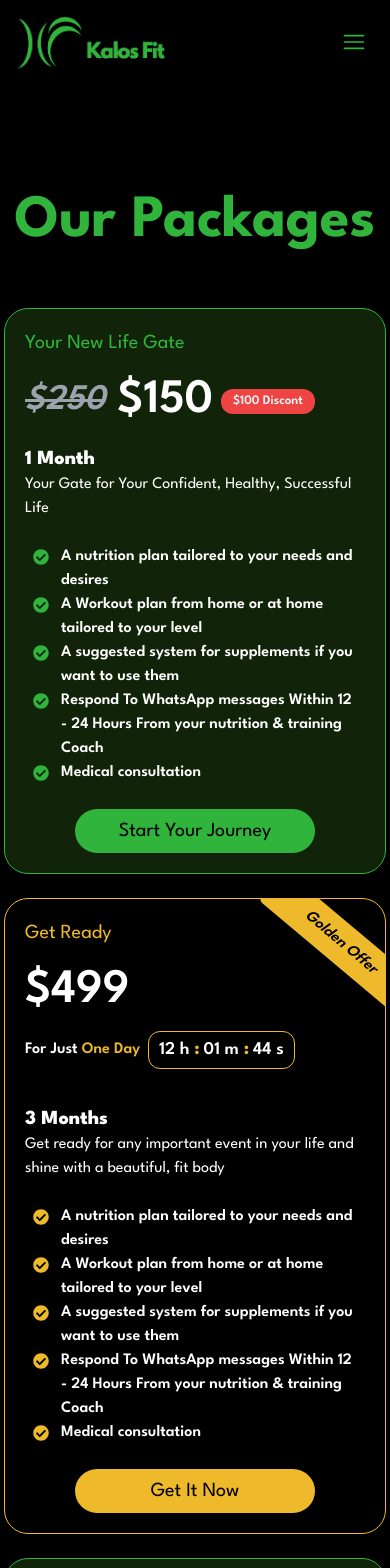
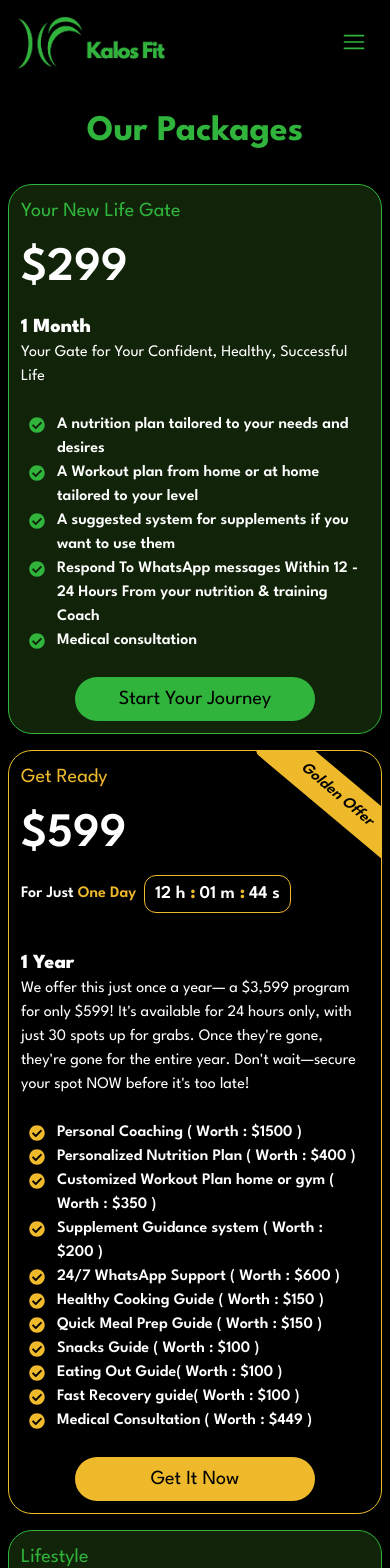
Before and after one commit to mohamed-sayed-elmahdy/kalos-fit, a Next.js app: page /packages in a window 390 px wide. Shown: the top 1568 px of the page. Built offline with nearby package versions, Linux system fonts and the light colour scheme.

Commit message:
Update packages and layout components

```diff
--- a/src/app/components/packages/Packages.jsx
+++ b/src/app/components/packages/Packages.jsx
@@ -13,8 +13,7 @@ const packages = [
   {
     name: "Your New Life Gate",
     period: "1 Month",
-    price: 150,
-    oldPrice: 250,
+    price: 299,
     summary: "Your Gate for Your Confident, Healthy, Successful Life",
     features: [
       "A nutrition plan tailored to your needs and desires",
@@ -31,17 +30,27 @@ const packages = [
   },
   {
     name: "Get Ready",
-    period: "3 Months",
-    price: 499,
-    oldPrice: 750,
+    period: "1 Year",
+    price: 599,
     summary:
-      "Get ready for any important event in your life and shine with a beautiful, fit body",
+      "We offer this just once a year—\n" +
+      "a $3,599 program for only $599!\n" +
+      "It's available for 24 hours only,\n" +
+      "with just 30 spots up for grabs.\n" +
+      "Once they're gone, they're gone for the entire year.\n" +
+      "Don't wait—secure your spot NOW before it's too late!",
     features: [
-      "A nutrition plan tailored to your needs and desires",
-      "A Workout plan from home or at home tailored to your level",
-      "A suggested system for supplements if you want to use them",
-      "Respond To WhatsApp messages Within 12 - 24 Hours From your nutrition & training Coach",
-      "Medical consultation",
+      "Personal Coaching ( Worth : $1500 )",
+      "Personalized Nutrition Plan ( Worth : $400 )",
+      "Customized Workout Plan home or gym ( Worth : $350 )",
+      "Supplement Guidance system ( Worth : $200 )",
+      "24/7 WhatsApp Support ( Worth : $600 )",
+      "Healthy Cooking Guide ( Worth : $150 )",
+      "Quick Meal Prep Guide ( Worth : $150 )",
+      "Snacks Guide ( Worth : $100 )",
+      "Eating Out Guide( Worth : $100 )",
+      "Fast Recovery guide( Worth : $100 )",
+      "Medical Consultation ( Worth : $449 )"
     ],
     bgColor: "#000",
     borderColor: "#eeba2b",
@@ -53,8 +62,7 @@ const packages = [
   {
     name: "Lifestyle",
     period: "6 Months",
-    price: 850,
-    oldPrice: 1500,
+    price: 1999,
     summary:
       "This package is designed to transform your life over six months. Embark on a comprehensive journey towards self-improvement with personalized training programs and balanced nutrition, supported by guidance sessions and ongoing support.",
     features: [
@@ -91,9 +99,8 @@ const PackageCard = ({ pkg, index }) => {
 
   return (
     <div
-      className={`relative text-xl rounded-3xl border p-5 max-w-[400px] flex flex-col justify-between overflow-hidden ${
-        pkg.isHighlighted ? "lg:transform xl:scale-110 z-10" : ""
-      }`}
+      className={`relative text-xl rounded-3xl border p-3 sm:p-5 max-w-[400px] flex flex-col justify-between overflow-hidden ${pkg.isHighlighted ? "lg:transform xl:scale-110 z-10" : ""
+        }`}
       style={{ borderColor: pkg.borderColor, backgroundColor: pkg.bgColor }}
     >
       {pkg.isHighlighted && (
@@ -107,23 +114,12 @@ const PackageCard = ({ pkg, index }) => {
       <div>
         <div style={{ color: pkg.textColor }}>{pkg.name}</div>
         <div className="text-5xl my-5 font-semibold flex items-center justify-start flex-wrap">
-          {index === 1 ? (
-            ""
-          ) : (
-            <span className="line-through text-gray-400 italic text-4xl mr-3">
-              ${pkg.oldPrice}
-            </span>
-          )}
           <span>${pkg.price}</span>
-          {index === 1 ? (
+          {index === 1 && (
             <CounterdownTimer
-              startDate="2024-12-25T00:00:00"
-              endDate="2024-12-26T00:00:00"
+              startDate="2025-02-03T00:00:00"
+              endDate="2025-02-04T00:00:00"
             />
-          ) : (
-            <span className="text-[13px] ml-2 text-gray-100 bg-red-500 py-[6px] px-3  rounded-xl">
-              <span className="">${pkg.oldPrice - pkg.price} </span>Discont{" "}
-            </span>
           )}
         </div>
         <div className="text-xl font-extrabold">{pkg.period}</div>
@@ -154,16 +150,16 @@ const PackageCard = ({ pkg, index }) => {
         onMouseOut={(e) => (e.target.style.backgroundColor = pkg.buttonBgColor)}
         onClick={handleButtonClick}
       >
-       {index === 1 ? "Get It Now" : " Start Your Journey"}
+        {index === 1 ? "Get It Now" : " Start Your Journey"}
       </button>
     </div>
   );
 };
 
 const Packages = () => (
-  <div className="mt-48 mb-28">
-    <h1 className="textgreen text-center text-6xl font-bold">Our Packages</h1>
-    <div className="max-sm:px-1 grid grid-cols-1 md:grid-cols-2 xl:grid-cols-3 gap-2 xl:gap-6 max-sm:space-y-4 max-sm:flex-col mt-14">
+  <div className="mt-28 md:mt-40 mb-28">
+    <h1 className="textgreen text-center text-4xl sm:text-5xl md:text-6xl font-bold">Our Packages</h1>
+    <div className="px-2 sm:px-6 md:px-8 grid grid-cols-1 md:grid-cols-2 xl:grid-cols-3 gap-4 sm:gap-6 xl:gap-8 mt-8 sm:mt-10 md:mt-14">
       {packages.map((pkg, index) => (
         <PackageCard key={index} pkg={pkg} index={index} />
       ))}
```
